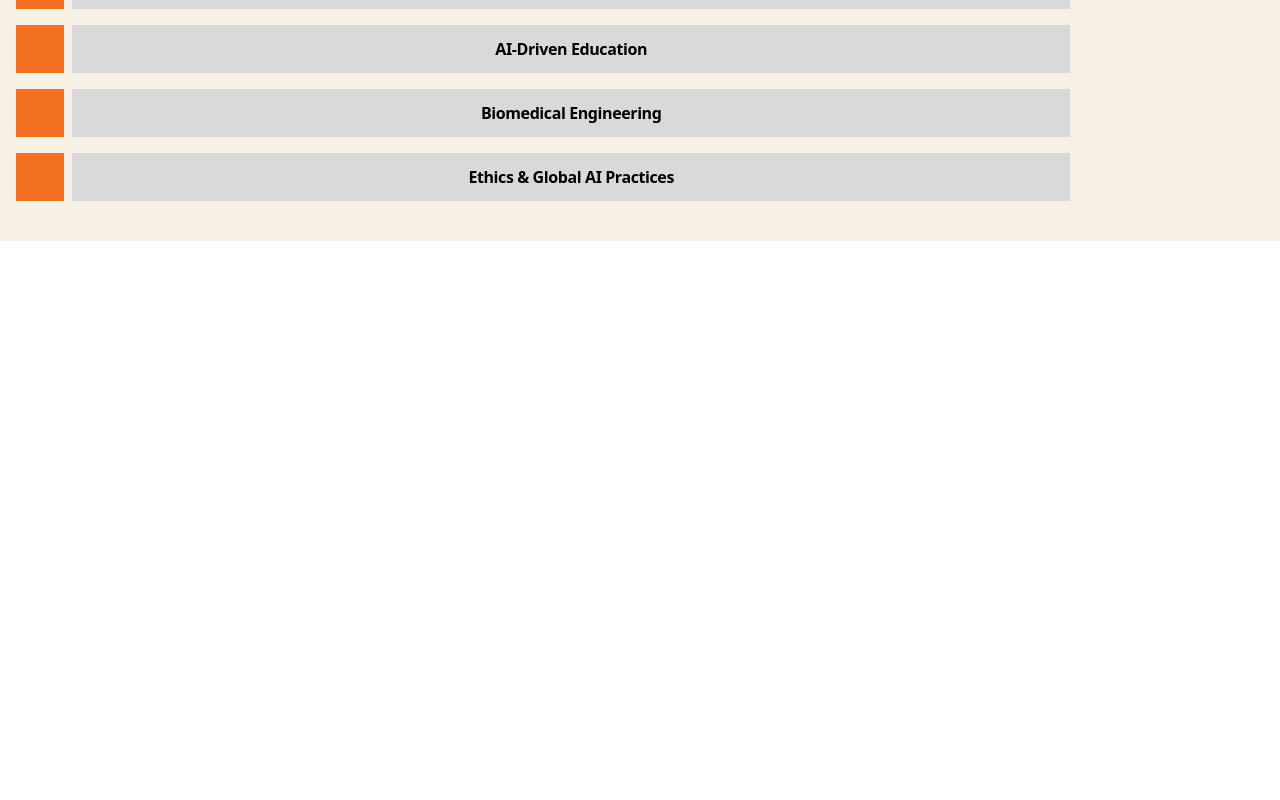
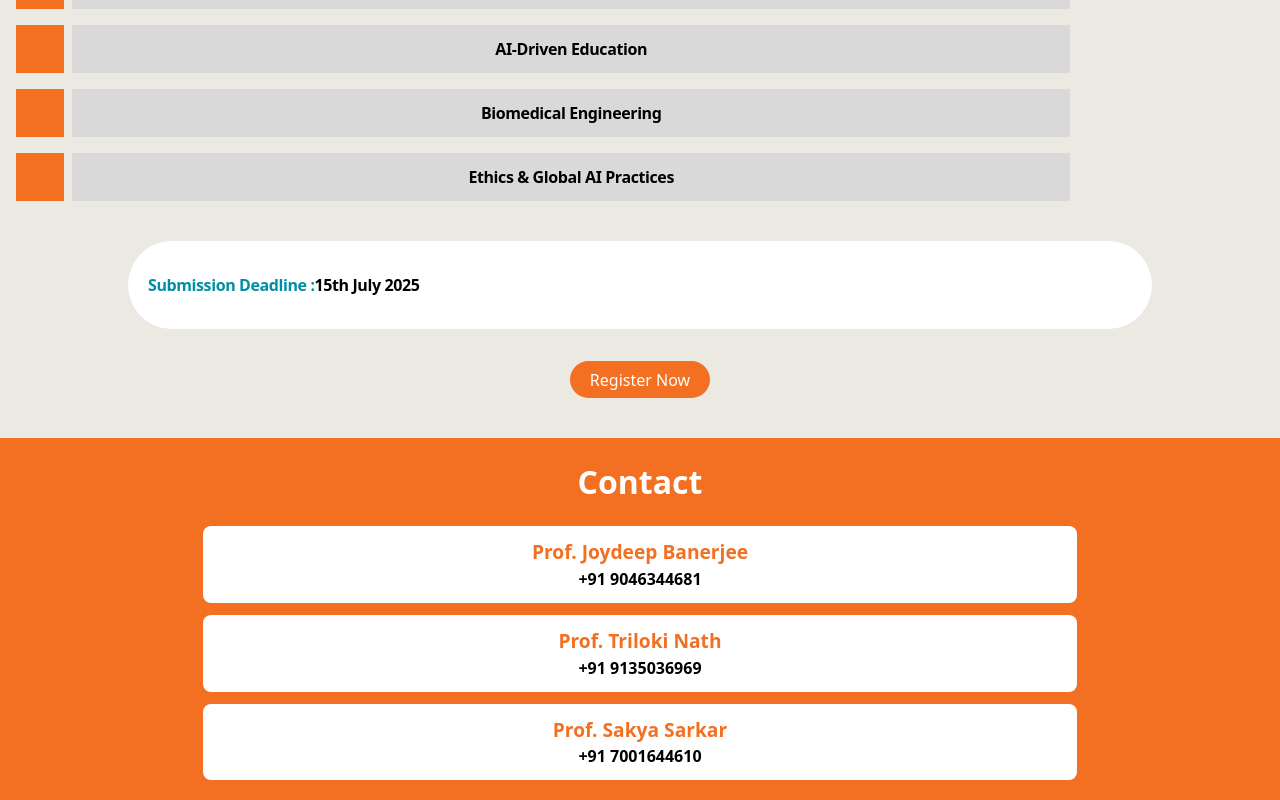
Before and after one commit to adarshkumar-wd/NICA, a React (Vite) app in the folder Frontend/: page / in a window 1280 px wide. Shown: the part 2368-3168 px from the top of the page. Before the commit the page ends 2609 px from the top, so only its background shows below. Built offline with nearby package versions, Linux system fonts and the light colour scheme; the HTML template or start-up script is replaced by a standard one.

Commit message:
Complete Footer section ofhome page

```diff
--- /dev/null
+++ b/Frontend/src/Components/Contect.jsx
@@ -0,0 +1,38 @@
+import React from 'react'
+
+function Contect() {
+
+    return (
+
+        <div className='w-full bg-[var(--orange)] px-4 py-5 text-white'>
+
+            <div className='text-center text-[2rem] font-bold'>
+                <h2>Contact</h2>
+            </div>
+
+            <div className=' mt-5'>
+                <div className='flex flex-col gap-3 items-center'>
+                    <div className='bg-white w-[70%] py-3 px-3 rounded-lg  text-center'>
+                        <h2 className='text-[var(--orange)] text-[1.2rem] font-bold'>Prof. Joydeep Banerjee</h2>
+                        <p className='text-black font-semibold'>+91 9046344681</p>
+                    </div>
+
+                    <div className='bg-white w-[70%] py-3 px-3 rounded-lg  text-center'>
+                        <h2 className='text-[var(--orange)] text-[1.2rem] font-bold'>Prof. Triloki Nath</h2>
+                        <p className='text-black font-semibold'>+91 9135036969</p>
+                    </div>
+
+                    <div className='bg-white w-[70%] py-3 px-3 rounded-lg  text-center'>
+                        <h2 className='text-[var(--orange)] text-[1.2rem] font-bold'>Prof. Sakya Sarkar</h2>
+                        <p className='text-black font-semibold'>+91 7001644610</p>
+                    </div>
+                </div>
+            </div>
+
+        </div>
+
+    )
+
+}
+
+export default Contect
--- a/Frontend/src/Paages/Home.jsx
+++ b/Frontend/src/Paages/Home.jsx
@@ -3,6 +3,7 @@ import NavBar from "../Components/NavBar";
 import RegisterButton from "../Components/RegisterButton";
 import HomeCards from "../Components/HomeCards";
 import FocusCard from "../Components/FocusCard";
+import Contect from "../Components/Contect";
 
 function Home() {
 
@@ -115,6 +116,21 @@ function Home() {
 
         </section>
 
+        <div className="flex justify-center mt-6 mb-8">
+          <div className="w-[80%] bg-white py-8 px-5 rounded-full">
+            <p className="text-[1rem] font-bold tracking-tight"><span className="text-[var(--blue)]">Submission Deadline :</span>15th July 2025 </p>
+          </div>
+        </div>
+
+        <div className="flex justify-center mb-10">
+          <RegisterButton />
+        </div>
+
+
+        <footer>
+          <Contect />
+        </footer>
+
       </div>
     </>
   );
--- a/Frontend/src/index.css
+++ b/Frontend/src/index.css
@@ -10,7 +10,7 @@
   --grey1: #d9d9d9;
   --grey2: #3B3B3B;
   --black: #000000;
-  --cream: rgb(247, 240, 228);
+  --cream: rgb(236, 233, 227);
 }
 
 @theme {
```
